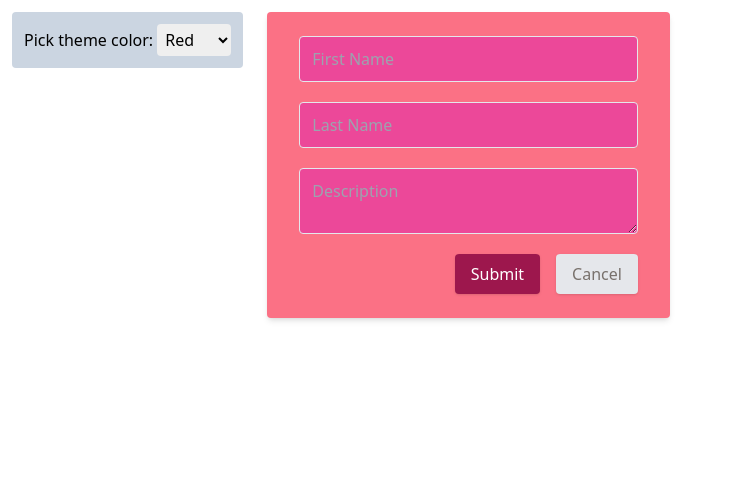
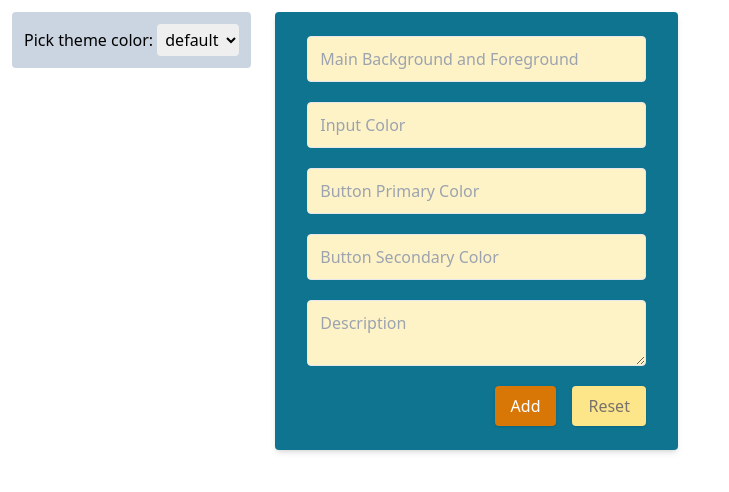
Before and after one commit to tri1911/nextjs-blog, a Next.js app: page /react-context in a window 1280 px wide. Shown: the top 492 px of the page, without its empty margins (0-729 px from the left). Built offline with nearby package versions, Linux system fonts and the light colour scheme.

Commit message:
refactor: reorganize components

```diff
--- /dev/null
+++ b/components/react-context/Description.tsx
@@ -0,0 +1,20 @@
+import React from "react";
+import { Fn, Theme } from "./types";
+
+const Description = ({
+  onChangeHandler,
+  theme,
+}: {
+  onChangeHandler: Fn<[], void>;
+  theme: Theme;
+}) => {
+  return (
+    <textarea
+      className={`${theme.input} border rounded p-3 leading-tight focus:outline-none focus:bg-white`}
+      placeholder="Description"
+      onChange={onChangeHandler}
+    />
+  );
+};
+
+export default Description;
--- /dev/null
+++ b/components/react-context/InputTextField.tsx
@@ -0,0 +1,23 @@
+import React from "react";
+import { Fn, Theme } from "./types";
+
+const InputTextField = ({
+  name,
+  onChangeHandler,
+  theme,
+}: {
+  name: string;
+  onChangeHandler: Fn<[], void>;
+  theme: Theme;
+}) => {
+  return (
+    <input
+      className={`${theme.input} border rounded p-3 leading-tight focus:outline-none focus:bg-white`}
+      type="text"
+      placeholder={name}
+      onChange={onChangeHandler}
+    />
+  );
+};
+
+export default InputTextField;
--- /dev/null
+++ b/components/react-context/ThemePicker.tsx
@@ -0,0 +1,31 @@
+import React from "react";
+import { Fn, ThemeList } from "./types";
+
+const ThemePicker = ({
+  onChangeHandler,
+  themes,
+  selectedTheme,
+}: {
+  onChangeHandler: Fn<[React.ChangeEvent<HTMLSelectElement>], void>;
+  themes: ThemeList;
+  selectedTheme: string;
+}) => {
+  return (
+    <p>
+      Pick theme color:{" "}
+      <select
+        className="p-1 rounded"
+        value={selectedTheme}
+        onChange={onChangeHandler}
+      >
+        {Object.entries(themes).map(([name, _]) => (
+          <option key={name} value={name}>
+            {name}
+          </option>
+        ))}
+      </select>
+    </p>
+  );
+};
+
+export default ThemePicker;
--- /dev/null
+++ b/components/react-context/ThemedButton.tsx
@@ -0,0 +1,29 @@
+import React from "react";
+import { Fn, Theme } from "./types";
+
+const ThemedButton = ({
+  name,
+  type,
+  onClickHandler,
+  theme,
+}: {
+  name: string;
+  type: "button" | "reset" | "submit" | undefined;
+  onClickHandler: Fn<[], void>;
+  theme: Theme;
+}) => {
+  const color =
+    type === "submit" ? theme.button.primary : theme.button.secondary;
+
+  return (
+    <button
+      type={type}
+      className={`${color} px-4 py-2 rounded shadow font-medium focus:shadow-outline focus:outline-none `}
+      onClick={onClickHandler}
+    >
+      {name}
+    </button>
+  );
+};
+
+export default ThemedButton;
--- /dev/null
+++ b/components/react-context/ThemedForm.tsx
@@ -0,0 +1,51 @@
+import React from "react";
+import { Theme } from "./types";
+import InputTextField from "./InputTextField";
+import Description from "./Description";
+import ThemedButton from "./ThemedButton";
+
+const ThemedForm = ({ theme }: { theme: Theme }) => {
+  return (
+    <form
+      className={`${theme.main} flex flex-col space-y-5 mx-auto shadow-md rounded px-8 py-6`}
+    >
+      <InputTextField
+        name="Main Background and Foreground"
+        onChangeHandler={() => {}}
+        theme={theme}
+      />
+      <InputTextField
+        name="Input Color"
+        onChangeHandler={() => {}}
+        theme={theme}
+      />
+      <InputTextField
+        name="Button Primary Color"
+        onChangeHandler={() => {}}
+        theme={theme}
+      />
+      <InputTextField
+        name="Button Secondary Color"
+        onChangeHandler={() => {}}
+        theme={theme}
+      />
+      <Description onChangeHandler={() => {}} theme={theme} />
+      <div className={`flex justify-end items-center space-x-4`}>
+        <ThemedButton
+          name="Add"
+          type="submit"
+          onClickHandler={() => {}}
+          theme={theme}
+        />
+        <ThemedButton
+          name="Reset"
+          type="reset"
+          onClickHandler={() => {}}
+          theme={theme}
+        />
+      </div>
+    </form>
+  );
+};
+
+export default ThemedForm;
--- /dev/null
+++ b/components/react-context/types.ts
@@ -0,0 +1,14 @@
+export type Fn<T extends any[], R> = (...t: T) => R;
+
+export type Theme = {
+  name: string;
+  description: string;
+  main: string;
+  input: string;
+  button: {
+    primary: string;
+    secondary: string;
+  };
+};
+
+export type ThemeList = { [name: string]: Theme };
--- a/pages/react-context/index.tsx
+++ b/pages/react-context/index.tsx
@@ -1,15 +1,9 @@
 import React, { useState } from "react";
+import { ThemeList } from "../../components/react-context/types";
+import ThemePicker from "../../components/react-context/ThemePicker";
+import ThemedForm from "../../components/react-context/ThemedForm";
 
-type Theme = {
-  background: string;
-  text: string;
-  input: string;
-  button: {
-    primary: string;
-    secondary: string;
-  };
-};
-
+/*
 const themes: { [name: string]: Theme } = {
   cyan: {
     background: "bg-cyan-700",
@@ -39,66 +33,39 @@ const themes: { [name: string]: Theme } = {
     },
   },
 };
+*/
 
-const FormWithTheme = () => {
-  const [selectedTheme, setSelectedTheme] = useState("red");
-  const theme = themes[selectedTheme];
+const initialThemeList: ThemeList = {
+  default: {
+    name: "default",
+    description: "default theme",
+    main: "bg-cyan-700 text-white",
+    input: "bg-amber-100 text-violet-900",
+    button: {
+      primary: "bg-amber-600 text-white",
+      secondary: "bg-amber-200 text-stone-500",
+    },
+  },
+};
+
+const ThemeCreator = () => {
+  const [themes, setThemes] = useState<ThemeList>(initialThemeList);
+  const [selectedTheme, setSelectedTheme] = useState("default");
 
   return (
     <div className="flex">
-      <section className="max-w-sm h-fit p-3 m-3 bg-slate-300 rounded">
-        <p>
-          Pick theme color:{" "}
-          <select
-            className="p-1 rounded"
-            value={selectedTheme}
-            onChange={(e) => setSelectedTheme(e.target.value)}
-          >
-            <option value="cyan">Cyan</option>
-            <option value="red">Red</option>
-            <option value="green">Green</option>
-          </select>
-        </p>
+      <section className="h-fit p-3 m-3 bg-slate-300 rounded">
+        <ThemePicker
+          onChangeHandler={(e) => setSelectedTheme(e.target.value)}
+          themes={themes}
+          selectedTheme={selectedTheme}
+        />
       </section>
-      <section className="w-1/3 p-3">
-        <form
-          className={`${theme.background} ${theme.text} flex flex-col space-y-5 mx-auto shadow-md rounded px-8 py-6`}
-        >
-          <input
-            className={`w-full ${theme.input} border rounded p-3 leading-tight focus:outline-none focus:bg-white`}
-            type="text"
-            placeholder="First Name"
-            onChange={() => {}}
-          />
-          <input
-            className={`w-full ${theme.input} border rounded p-3 leading-tight focus:outline-none focus:bg-white`}
-            type="text"
-            placeholder="Last Name"
-            onChange={() => {}}
-          />
-          <textarea
-            className={`p-3 ${theme.input} border leading-tight rounded focus:outline-none focus:bg-white`}
-            placeholder="Description"
-            onChange={() => {}}
-          />
-          <div className={`flex justify-end items-center space-x-4`}>
-            <button
-              type="submit"
-              className={`${theme.button.primary} px-4 py-2 rounded shadow  focus:shadow-outline focus:outline-none font-medium`}
-            >
-              Submit
-            </button>
-            <button
-              type="submit"
-              className={`${theme.button.secondary} px-4 py-2 rounded shadow  focus:shadow-outline focus:outline-none font-medium`}
-            >
-              Cancel
-            </button>
-          </div>
-        </form>
+      <section className="w-1/3 h-fit p-3">
+        <ThemedForm theme={themes[selectedTheme]} />
       </section>
     </div>
   );
 };
 
-export default FormWithTheme;
+export default ThemeCreator;
```
